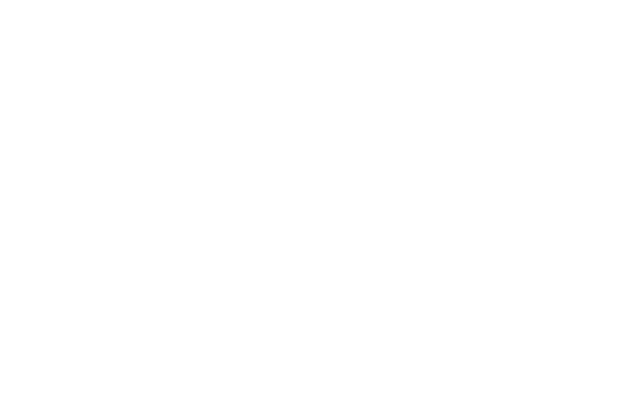
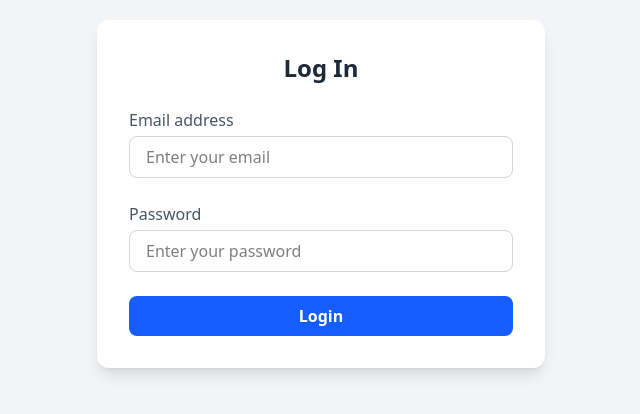
Before and after one commit to swawiye/React-Capstone, a React (Vite) app: page / in a window 1280 px wide. Shown: the part 206-620 px from the top of the page, without its empty margins (319-959 px from the left). Built offline with nearby package versions, Linux system fonts and the light colour scheme.

Commit message:
pages layout

```diff
--- a/package.json
+++ b/package.json
@@ -11,6 +11,7 @@
   },
   "dependencies": {
     "@tailwindcss/vite": "^4.1.6",
+    "axios": "^1.9.0",
     "react": "^19.1.0",
     "react-dom": "^19.1.0",
     "react-router-dom": "^7.6.0",
--- a/src/App.jsx
+++ b/src/App.jsx
@@ -1,10 +1,13 @@
 import './Style.css';
 import { BrowserRouter as Router, Routes, Route } from 'react-router-dom';
+//Pages
+import Login from './pages/Login';
 
 function App() {
 
   return (
     <>
+    <Login/>
     </>
   )
 }
--- a/src/pages/Login.jsx
+++ b/src/pages/Login.jsx
@@ -0,0 +1,36 @@
+function Login() {
+    return (
+    <div className="flex items-center justify-center min-h-screen bg-gray-100">
+        <form className="w-full max-w-md bg-white p-8 rounded-xl shadow-lg space-y-6">
+            <h2 className="text-2xl font-bold text-center text-gray-800">Log In</h2>
+
+            <div>
+                <label className="block text-gray-600 mb-1">Email address</label>
+                <input
+                type="email"
+                name="email"
+                className="w-full px-4 py-2 border border-gray-300 rounded-lg focus:outline-none focus:ring-2 focus:ring-blue-500"
+                placeholder="Enter your email"
+                />
+            </div>
+
+            <div>
+                <label className="block text-gray-600 mb-1">Password</label>
+                <input
+                type="password"
+                name="password"
+                className="w-full px-4 py-2 border border-gray-300 rounded-lg focus:outline-none focus:ring-2 focus:ring-blue-500"
+                placeholder="Enter your password"
+                />
+            </div>
+
+            <button type="submit"
+            className="w-full bg-blue-600 text-white font-semibold py-2 rounded-lg hover:bg-blue-700 transition"
+            >
+                Login
+            </button>
+        </form>
+    </div>
+ );
+}
+export default Login;
--- a/src/pages/Navbar.jsx
+++ b/src/pages/Navbar.jsx
@@ -0,0 +1,11 @@
+function Navbar() {
+    return (
+        <div>
+            <ul>
+                <li>Log In</li>
+                <li>Sign Up</li>
+                <li>Home</li>
+            </ul>
+        </div>
+    )
+}
```
Also changed, not shown: 1 other file (tests, documents, lock files or other folders).
